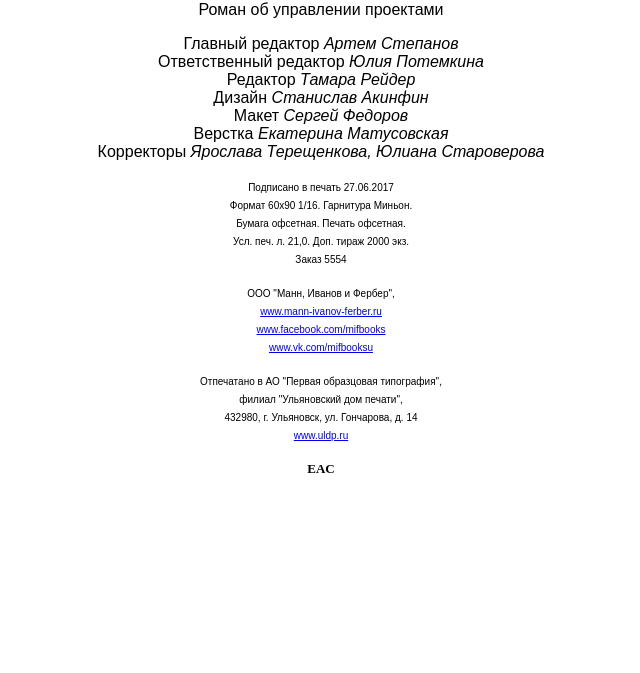
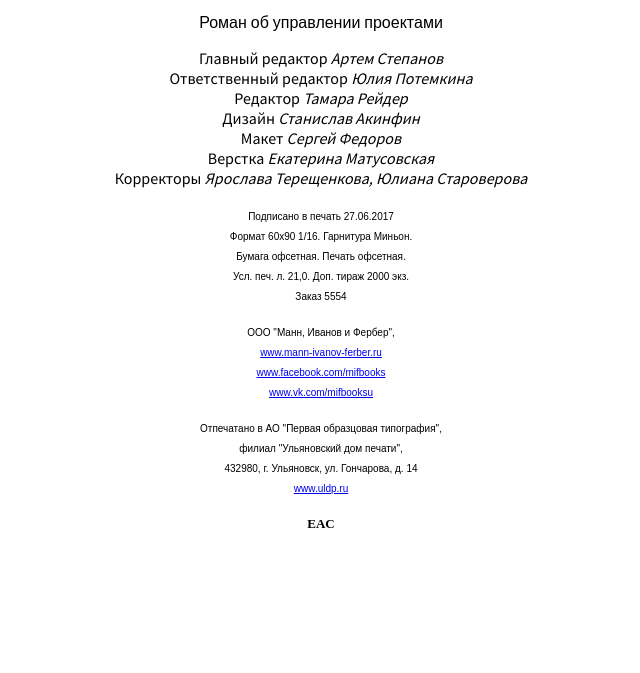
Before and after one commit to WebHeroSchool/eyurodin_html_6, a plain HTML site: page index.html in a window 1280 px wide. Shown: the part 127-800 px from the top of the page, without its empty margins (319-959 px from the left). Drawn offline with nearby package versions, Linux system fonts and the light colour scheme.

Commit message:
Добавлен @import

```diff
--- a/index.html
+++ b/index.html
@@ -4,6 +4,10 @@
         <meta charset="utf-8" lang="RU">
         <title>Deadline</title>
         <link rel="stylesheet" href="./style.css">
+        <style>
+            @import url('https://fonts.googleapis.com/css2?family=Playfair+Display&family=Source+Sans+Pro&display=swap');
+            @import url('https://fonts.googleapis.com/css2?family=Playfair+Display&display=swap');
+        </style>
     </head>
 
     <body>
--- a/style.css
+++ b/style.css
@@ -1,5 +1,5 @@
 body {
-    font-family: 'Source Sans serif', sans-serif;
+    font-family: 'Source Sans Pro', sans-serif;
 }
 
 header {
```
